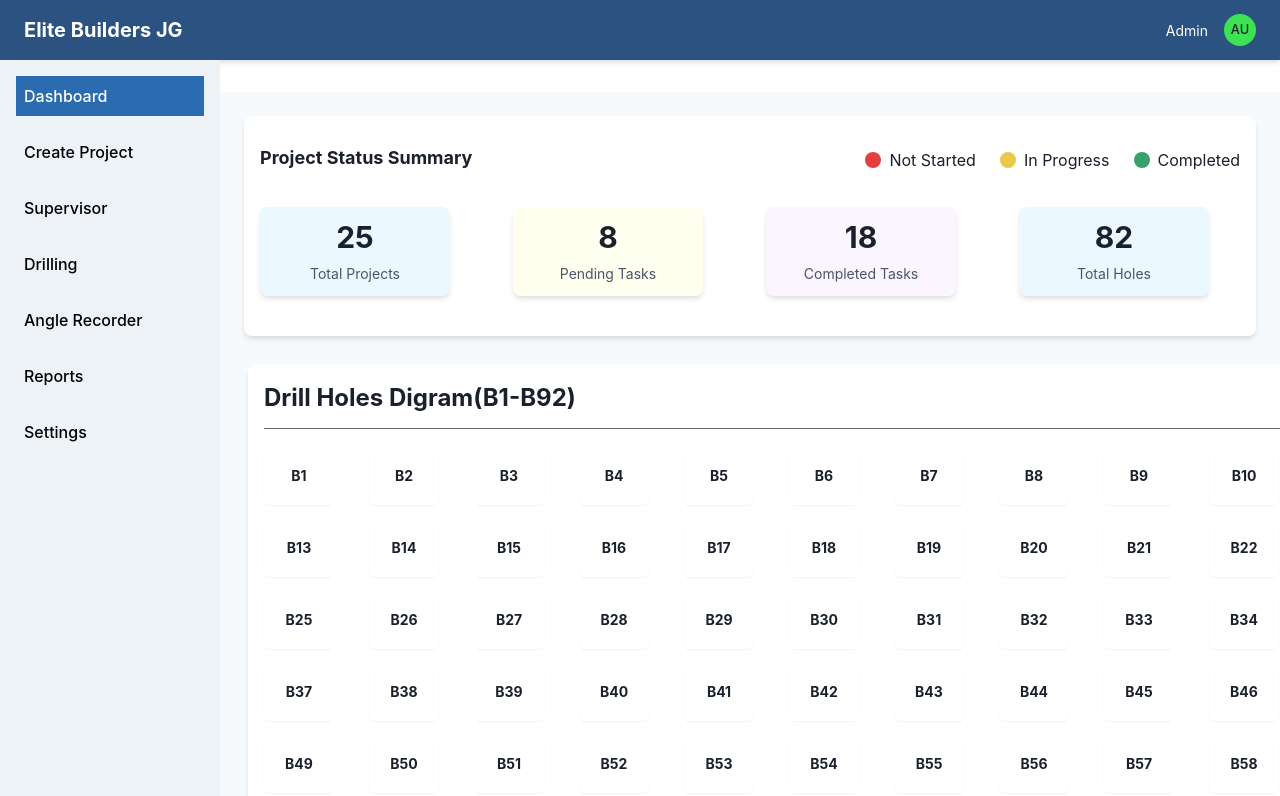
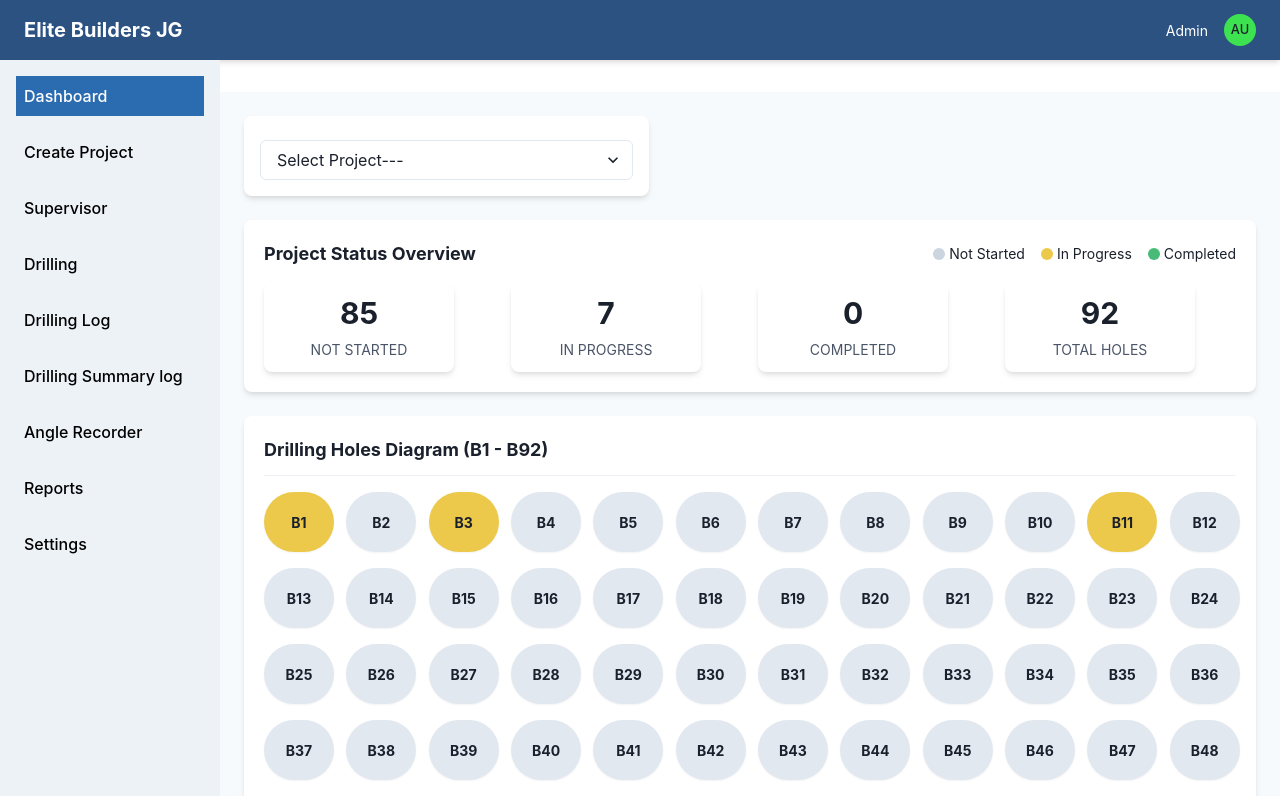
Before and after one commit to Nabin1-chand/Elite-Construction, a React (Vite) app: page /dashboard in a window 1280 px wide. Shown: the top 796 px of the page. Built offline with nearby package versions, Linux system fonts and the light colour scheme.

Commit message:
added: drop down for select project and refacctor the ui

```diff
--- a/src/component/HoleCard.jsx
+++ b/src/component/HoleCard.jsx
@@ -1,12 +1,12 @@
 import { Box, Text } from "@chakra-ui/react";
 
-const HoleCard = ({ label }) => {
+const HoleCard = ({ label, color="white"}) => {
   return (
     <Box
       w="70px"
       h="60px"
-      bg="white"
-      borderRadius="md"
+      bg={color}
+      borderRadius="full"
       boxShadow="sm"
       display="flex"
       alignItems="center"
--- a/src/component/pages/DashBoard.jsx
+++ b/src/component/pages/DashBoard.jsx
@@ -1,11 +1,20 @@
-import { Box, Text, SimpleGrid, Flex, Divider } from "@chakra-ui/react";
+import { Box, Text, SimpleGrid, Flex, Divider, Select } from "@chakra-ui/react";
 import DashboardCard from "../DashBoardCard";
 import Header from "../Header";
 import Sidebar from "../sidebar";
 import HoleCard from "../HoleCard";
-
+import { useState } from "react";
 const Dashboard = () => {
   const holes = Array.from({ length: 92 }, (_, i) => `B${i + 1}`);
+    const [project, setProject] = useState("");
+      // Example hole status (you can fetch from API later)
+  const inProgress = ["B1", "B3", "B11"];
+   const completed = [];
+     const getHoleColor = (hole) => {
+    if (completed.includes(hole)) return "green.300";
+    if (inProgress.includes(hole)) return "yellow.400";
+    return "gray.200";
+  };
   return (
     <Flex direction="column" minH="100vh" w="100vw">
       <Header />
@@ -24,89 +33,90 @@ const Dashboard = () => {
           flexDirection="column"
           overflowY="auto"
         >
-          {/* Project Overview Section (Opposite Sides) */}
+          {/* DropDown select Project */}
+          <Box bg="white"
+          p={4}
+          borderRadius='lg'
+          boxShadow="md"
+          w="40%"
+          mb={6}
+          >
+          <Text fontWeight="bold" mb={2}
+          Select Project
+          ></Text>
+              <Select
+              placeholder="Select Project---"
+              value={project}
+              onChange={(e) => setProject(e.target.value)}
+            >
+                       <option value="mrta-purple-south">
+                MRTA Purple Line (South) Project Contract 3 Underground
+              </option>
+              <option value="project-2">Project 2</option>
+              <option value="project-3">Project 3</option>
+            </Select>
+          </Box>
           <Box
             bg="white"
-            p={4}
+            p={5}
             borderRadius="lg"
             boxShadow="md"
             mb={6}
           >
-            <Flex justify="space-between" align="center" flexWrap="wrap" mb={8} mt={3}>
+      <Flex justify="space-between" mb={4}>
               {/* LEFT SIDE - Summary Text */}
-              <Box>
-                <Text fontWeight="bold" fontSize="lg" mb={1}>
-                  Project Status Summary
-                </Text>
+                     <Text fontWeight="bold" fontSize="lg">
+                Project Status Overview
+              </Text>
 
-              </Box>
 
               {/* RIGHT SIDE - Status Circles */}
-              <Flex gap={6} align="center">
+              <Flex gap={4}>
                 {/* Not Started */}
-                <Flex align="center" gap={2}>
-                  <Box w={4} h={4} borderRadius="full" bg="red.500" />
-                  <Text>Not Started</Text>
+                <Flex align="center" gap={1}>
+                  <Box w={3} h={3} bg="gray.300" borderRadius="full" />
+                  <Text fontSize="sm">Not Started</Text>
                 </Flex>
 
                 {/* In Progress */}
-                <Flex align="center" gap={2}>
-                  <Box w={4} h={4} borderRadius="full" bg="yellow.400" />
-                  <Text>In Progress</Text>
+                   <Flex align="center" gap={1}>
+                  <Box w={3} h={3} bg="yellow.400" borderRadius="full" />
+                  <Text fontSize="sm">In Progress</Text>
                 </Flex>
 
                 {/* Completed */}
-                <Flex align="center" gap={2}>
-                  <Box w={4} h={4} borderRadius="full" bg="green.500" />
-                  <Text>Completed</Text>
+                <Flex align="center" gap={1}>
+                  <Box w={3} h={3} bg="green.400" borderRadius="full" />
+                  <Text fontSize="sm">Completed</Text>
                 </Flex>
               </Flex>
 
             </Flex>
             {/* Metric Cards */}
-            <SimpleGrid columns={{ base: 2, md: 2, lg: 4 }} spacing={8} mb={6}>
-              <DashboardCard title="Total Projects" value="25" bg="blue.50" />
-              <DashboardCard title="Pending Tasks" value="8" bg="yellow.50" />
-              <DashboardCard title="Completed Tasks" value="18" bg="purple.50" />
-              <DashboardCard title="Total Holes" value="82" bg="blue.50" />
-
+                 <SimpleGrid columns={{ base: 2, md: 4 }} spacing={4}>
+              <DashboardCard title="NOT STARTED" value="85" color="gray.100" />
+              <DashboardCard title="IN PROGRESS" value="7" color="yellow.100" />
+              <DashboardCard title="COMPLETED" value="0" color="green.100" />
+              <DashboardCard title="TOTAL HOLES" value="92" color="blue.100" />
             </SimpleGrid>
           </Box>
 
-          <Box flex="1" bg="gray.50" p={1}>
+          {/* ================= DRILLING HOLES ================= */}
+<Box bg="white" p={5} borderRadius="lg" boxShadow="md">
+  <Text fontSize="lg" fontWeight="bold" mb={3}>
+              Drilling Holes Diagram (B1 - B92)
+            </Text>
+            <Divider mb={4} />
+                   <SimpleGrid columns={{ base: 4, sm: 6, md: 10, lg: 12 }} spacing={4}>
+              {holes.map((hole) => (
+                <HoleCard
+                  key={hole}
+                  label={hole}
+                  color={getHoleColor(hole)}
+                />
+              ))}
+            </SimpleGrid>
 
-            {/* TOTAL CARD */}
-            <Box
-              bg="white"
-              // w="200px"
-              w="100vw"
-              // h="100px"
-              borderRadius="lg"
-              boxShadow="md"
-              display="flex"
-              flexDirection="column"
-              alignItems="left"
-              p={4}
-              // justifyContent="center"
-              mb={4}
-            >
-
-              <Text fontSize="2xl" mb={3} fontWeight="bold" color="black.500">
-                Drill Holes Digram(B1-B92)
-              </Text>
-              <Divider mb={4} borderColor="black" />
-              <SimpleGrid
-                columns={{ base: 4, sm: 6, md: 10, lg: 12 }}
-                spacing={3}
-                justifyItems="start"
-              >
-            {/* HOLE CARDS GRID */}
-
-                {holes.map((hole) => (
-                  <HoleCard key={hole} label={hole} />
-                ))}
-              </SimpleGrid>
-            </Box>
           </Box>
         </Box>
       </Flex>
--- a/src/component/sidebar.jsx
+++ b/src/component/sidebar.jsx
@@ -7,6 +7,10 @@ const Sidebar = () => {
     { name: "Create Project", path: "/projects/create" },
     { name: "Supervisor", path: "/reports" },
     { name: "Drilling", path: "/reports" },
+    { name: "Drilling Log", path: "/reports" },
+    { name: "Drilling Summary log", path: "/reports" },
+
+
     { name: "Angle Recorder", path: "/reports" },
     { name: "Reports", path: "/reports" },
 
```
